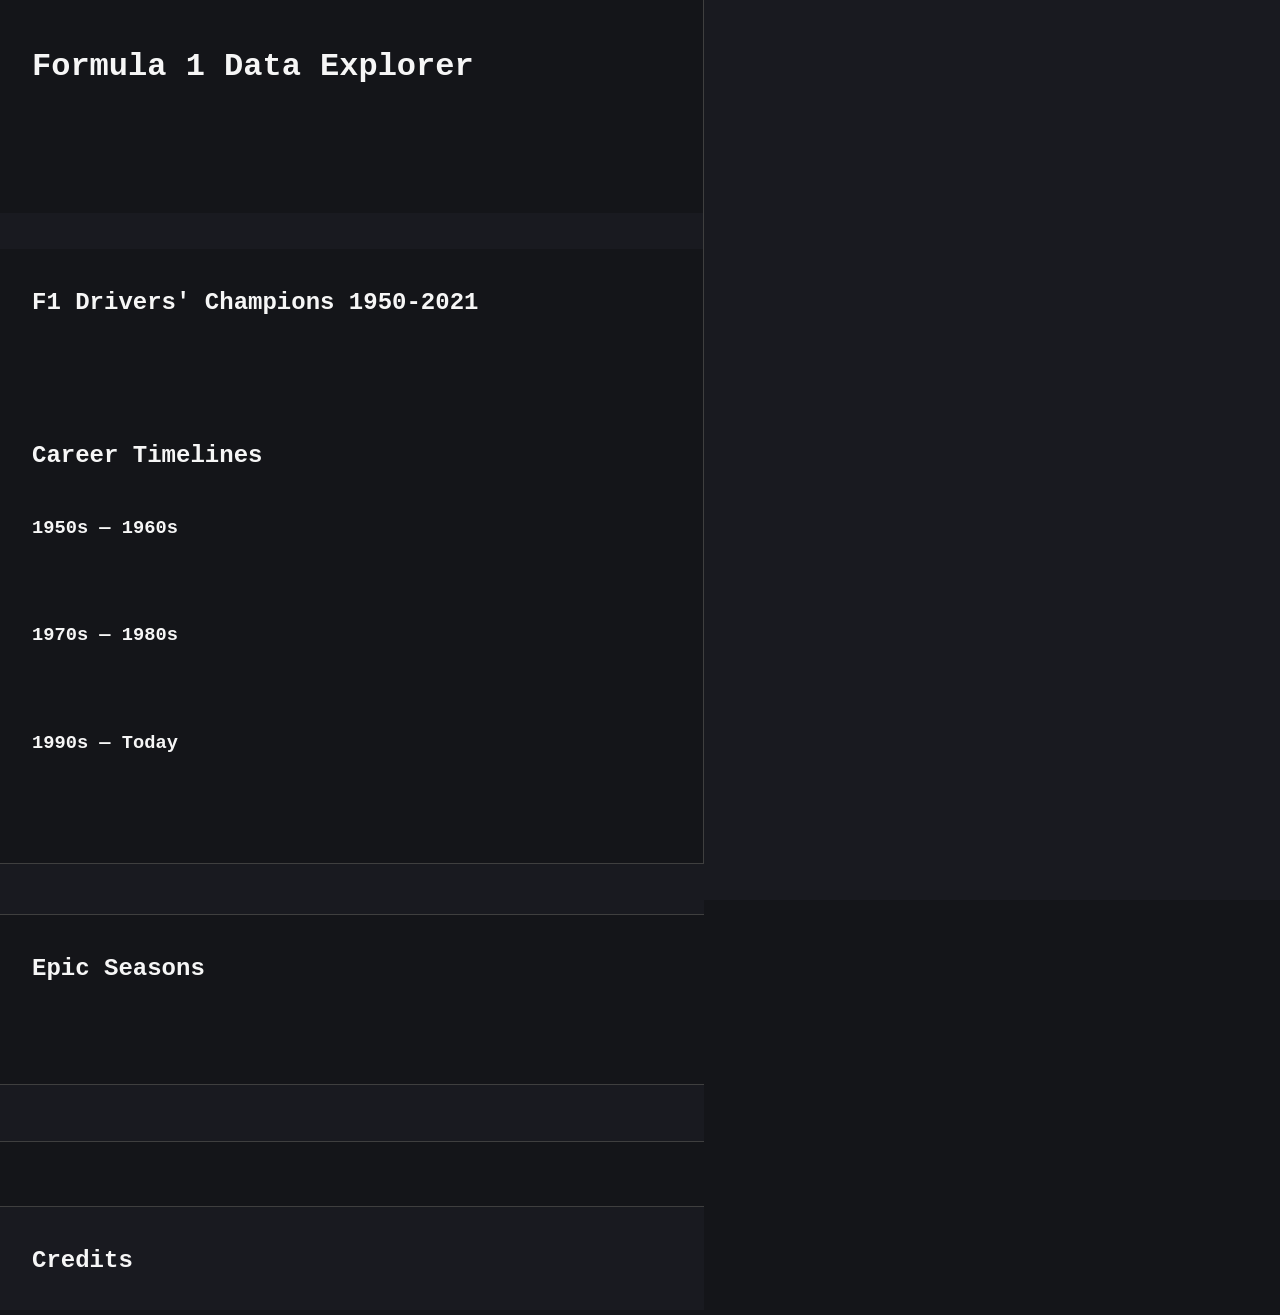
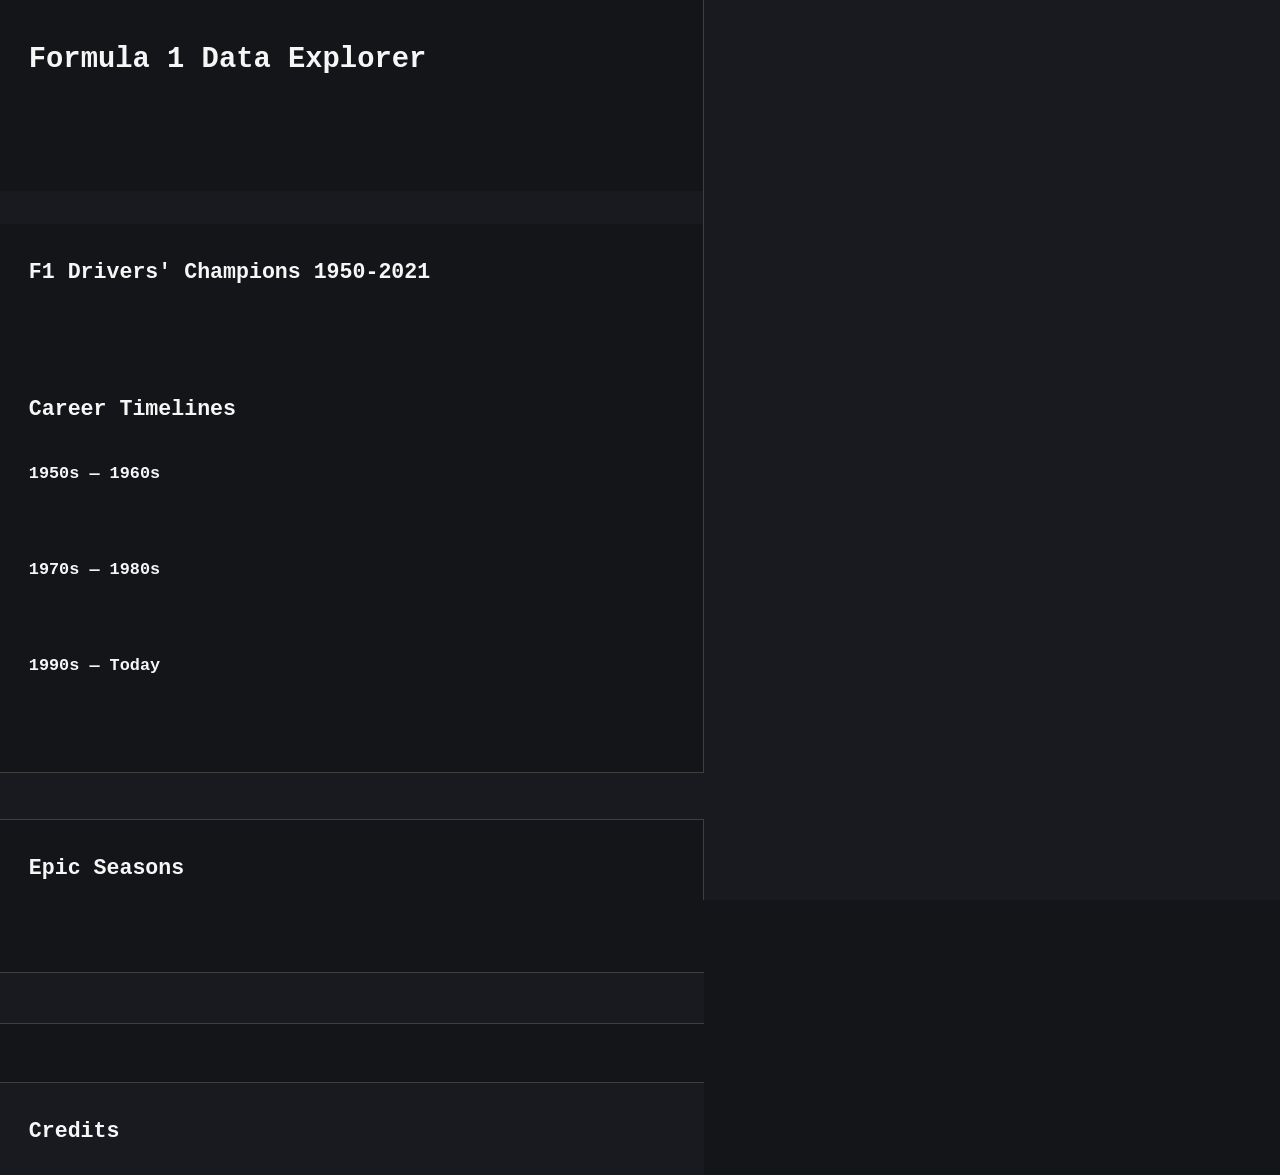

Reduce base font size to 0.9em

--- a/styles.css
+++ b/styles.css
@@ -41,7 +41,7 @@ body {
   /* // font-variant: small-caps; */
   font-family: "JetBrains", monospace;
   /* margin: 2em; */
-  /* font-size: 0.9em; */
+  font-size: 0.9em;
   user-select: none;
 }
 
@@ -476,9 +476,6 @@ a {
 }
 
 @media (max-width: 900px) {
-  body {
-    font-size: 0.9em;
-  }
   #Main {
     width: 100%;
   }
